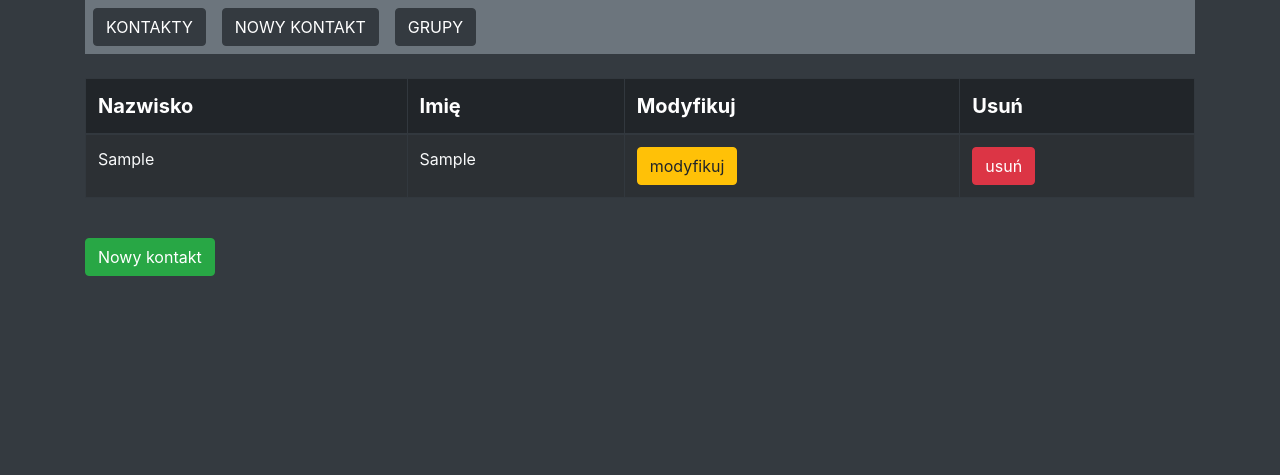
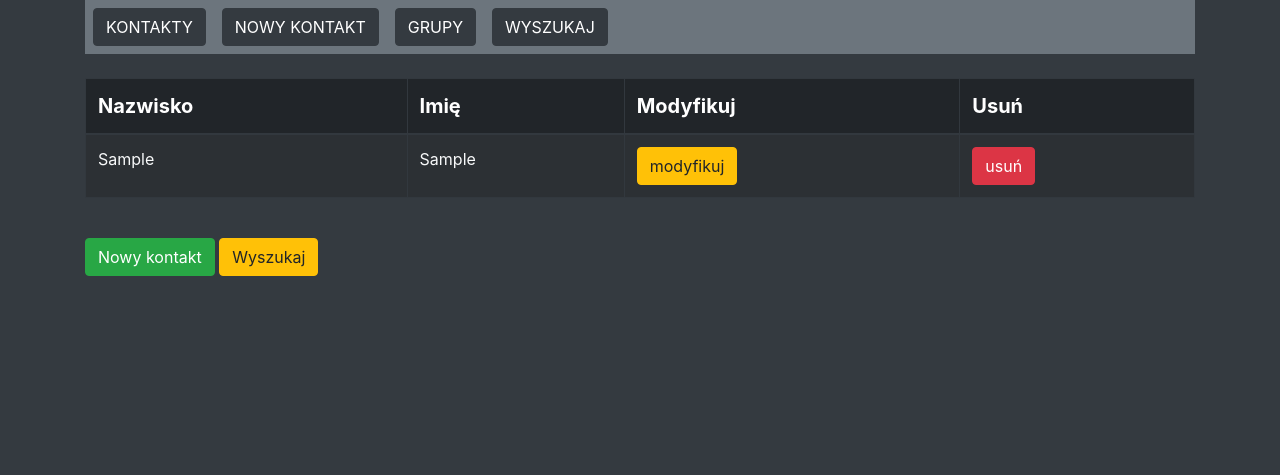
Before and after one commit to tkazan/ContactBox, a Django app: page /contactbox/ in a window 1280 px wide. Shown: the top 475 px of the page. Run offline with Django 3.2, Linux system fonts and the light colour scheme; tables that the repository leaves empty hold one stand-in row (values such as "Sample post"); some libraries are stand-ins or nearby versions.

Commit message:
add url, view and link button for searching

```diff
--- a/ContactBoxApp/templates/ContactBox/base.html
+++ b/ContactBoxApp/templates/ContactBox/base.html
@@ -22,6 +22,10 @@
                     <a class="nav-link" href="{% url 'contactbox:groups' %}">
                         <button class="btn btn-dark">GRUPY</button></a>
                 </li>
+                <li class="nav-item">
+                    <a class="nav-link" href="{% url 'contactbox:search' %}">
+                        <button class="btn btn-dark">WYSZUKAJ</button></a>
+                </li>
             </ul>
         </nav>
         <br/>
--- a/ContactBoxApp/templates/ContactBox/home.html
+++ b/ContactBoxApp/templates/ContactBox/home.html
@@ -49,5 +49,6 @@
     <br/>
 
     <a href="{% url 'contactbox:new' %}"><button class="btn btn-success">Nowy kontakt</button></a>
+    <a href="{% url 'contactbox:search' %}"><button class="btn btn-warning">Wyszukaj</button></a>
 
 {% endblock %}
--- a/ContactBoxApp/urls.py
+++ b/ContactBoxApp/urls.py
@@ -6,6 +6,7 @@ app_name = 'contactbox'
 urlpatterns = [
     url(r'^$', home, name='home'),
     url(r'^new$', NewPersonView.as_view(), name='new'),
+    url(r'^search/$', SearchPersonView.as_view(), name='search'),
     url(r'^show/(?P<id>(\d)+)$', show_person, name='person'),
     url(r'^modify/(?P<id>(\d)+)$', ModifyPersonView.as_view(), name='modify'),
     url(r'^delete/(?P<id>(\d)+)$', DeletePersonView.as_view(), name='delete'),
--- a/ContactBoxApp/views.py
+++ b/ContactBoxApp/views.py
@@ -45,6 +45,15 @@ def show_person(request, id):
         'prev': prev,
     }
     return render(request, 'ContactBox/show.html', ctx)
+
+
+class SearchPersonView(View):
+
+    def get(self, request):
+        return HttpResponse('Tutaj bedzie wyszukiwarka')
+
+    def post(self, request):
+        pass
 
 
 class NewPersonView(View):
```
